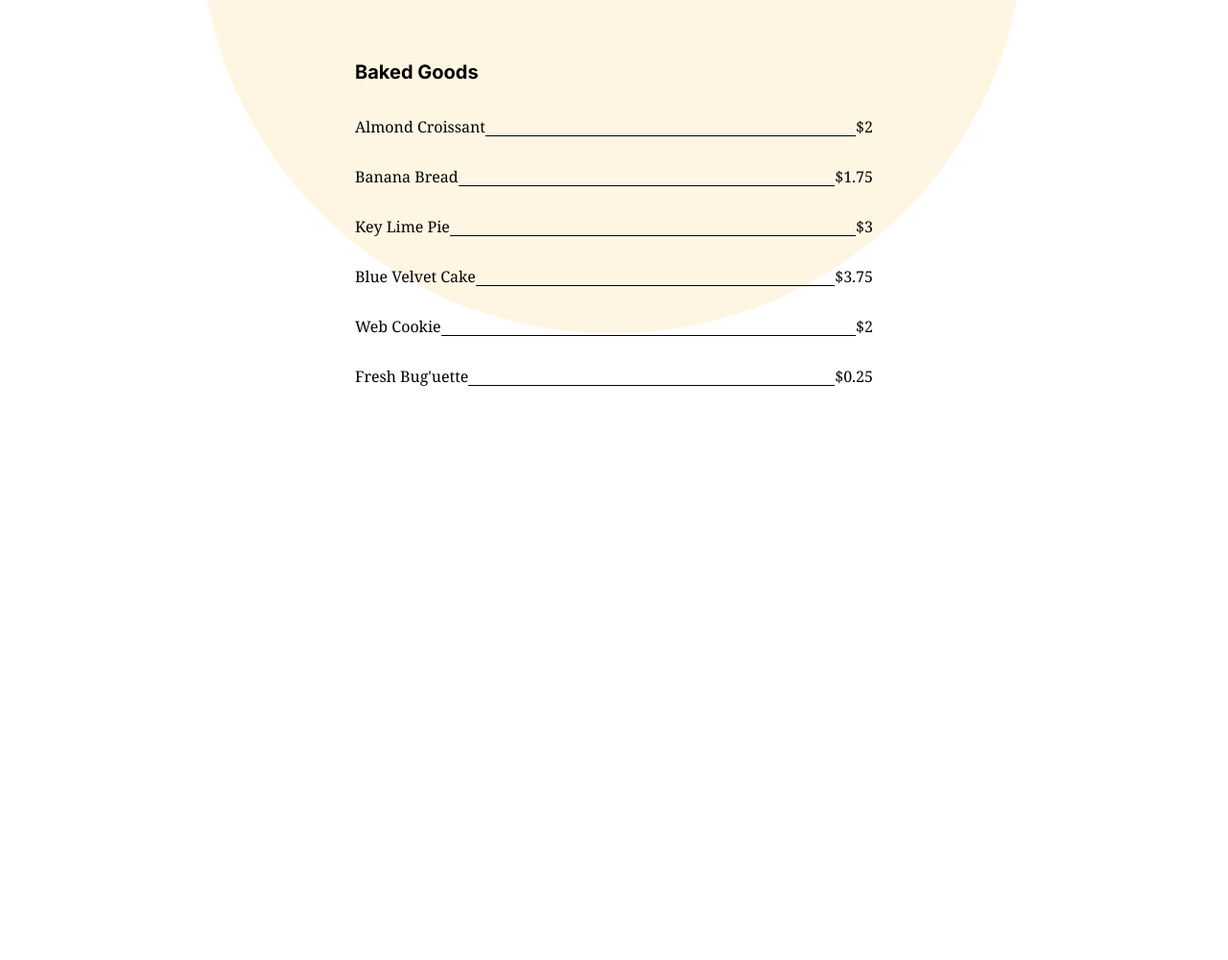
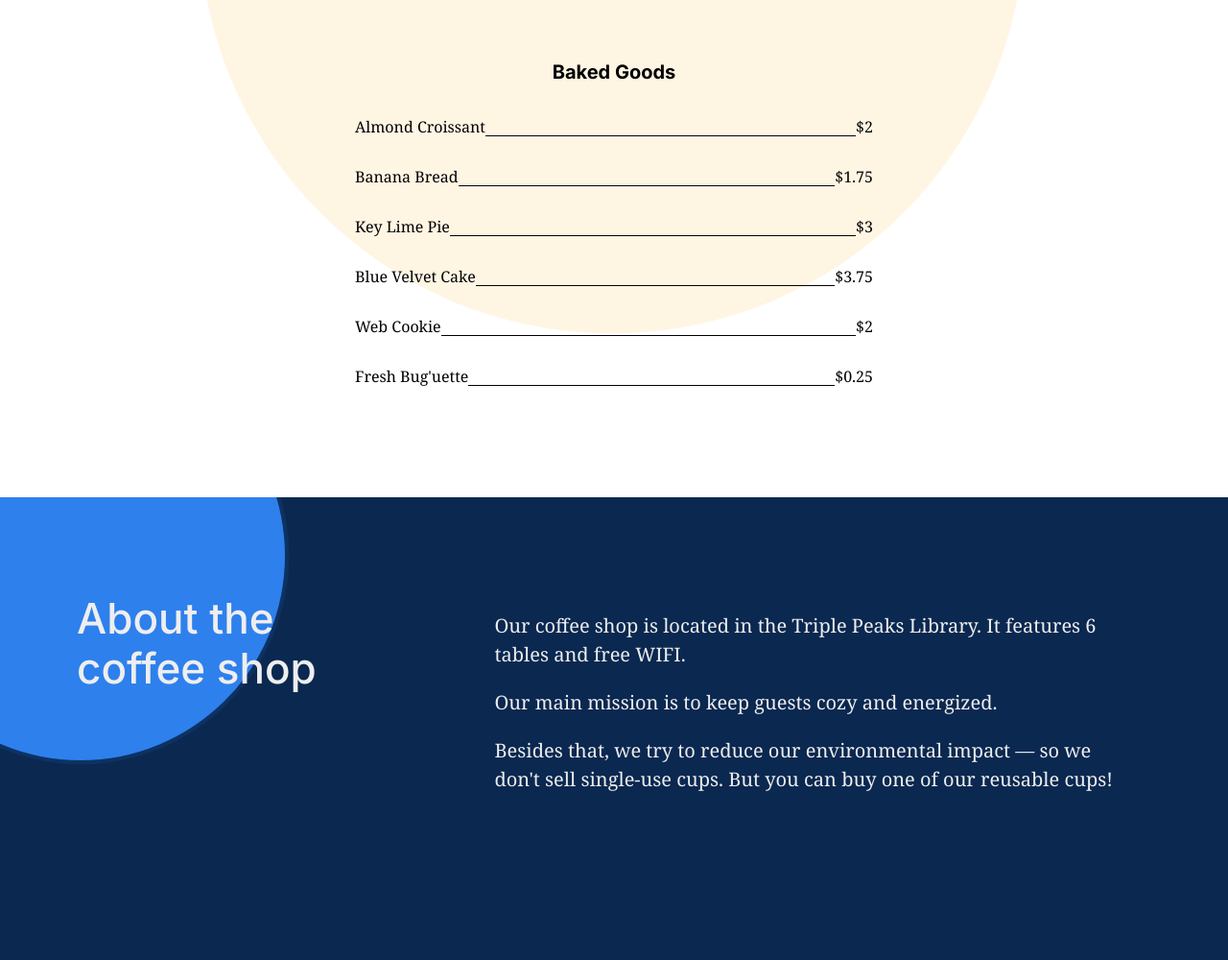
Before and after one commit to Chris2Fair88/se_project_coffeeshop, a plain HTML site: page index.html in a window 1280 px wide. Shown: the part 3380-4380 px from the top of the page at 96% size. Before the commit the page ends 3898 px from the top, so only its background shows below. Drawn offline with Linux system fonts and the light colour scheme.

Commit message:
Fix about section margin

```diff
--- a/blocks/about.css
+++ b/blocks/about.css
@@ -0,0 +1,71 @@
+@keyframes pulsate {
+  0% {
+    opacity: 0;
+    transform: scale(1);
+  }
+
+  50% {
+    opacity: 0.6;
+    transform: scale(1.1);
+  }
+  100% {
+    opacity: 0;
+    transform: scale(1);
+  }
+}
+
+.about {
+  display: flex;
+  justify-content: space-between;
+  position: relative;
+  background-color: #0a2850;
+  padding: 0;
+  overflow: hidden;
+}
+
+.about__title {
+  max-width: 251px;
+  margin: 100px 80px 0;
+  color: #eee;
+  font-family: "Inter";
+  font-style: normal;
+  font-weight: 500;
+  font-size: 44px;
+  line-height: 52px;
+  z-index: 1;
+}
+
+.about__content {
+  list-style-type: none;
+  max-width: 660px;
+  color: #eee;
+  margin: 119px 80px 173px;
+  padding: 0;
+}
+
+.about__paragraph {
+  margin: 0 0 20px;
+  font-family: "Noto Serif";
+  font-style: normal;
+  font-weight: normal;
+  font-size: 20px;
+  line-height: 30px;
+}
+
+.about__paragraph:nth-of-type(3) {
+  margin: 0;
+}
+
+.about__circle {
+  position: absolute;
+  width: 426px;
+  height: 426px;
+  margin: -152px -129px;
+  z-index: 0;
+  background-color: #2f80ed;
+  border-radius: 50%;
+}
+
+.about__circle_animation_blurred {
+  animation: pulsate 1.3s ease-in-out infinite 0s;
+}
--- a/blocks/menu.css
+++ b/blocks/menu.css
@@ -5,6 +5,10 @@
   background-position: center;
   background-size: cover;
   padding: 100px 0 100px;
+  display: flex;
+  flex-direction: column;
+  align-items: center;
+  text-align: center;
 }
 
 .menu__title {
--- a/index.html
+++ b/index.html
@@ -215,6 +215,23 @@
           </ul>
         </section>
         <section class="about">
+          <div class="about__circle"></div>
+          <div class="about__circle about__circle_animation_blurred"></div>
+          <h4 class="about__title">About the coffee shop</h4>
+          <div class="about__content">
+            <p class="about__paragraph">
+              Our coffee shop is located in the Triple Peaks Library. It
+              features 6 tables and free WIFI.
+            </p>
+            <p class="about__paragraph">
+              Our main mission is to keep guests cozy and energized.
+            </p>
+            <p class="about__paragraph">
+              Besides that, we try to reduce our environmental impact — so we
+              don't sell single-use cups. But you can buy one of our reusable
+              cups!
+            </p>
+          </div>
           <div id="section-contacts"></div>
         </section>
       </main>
```
